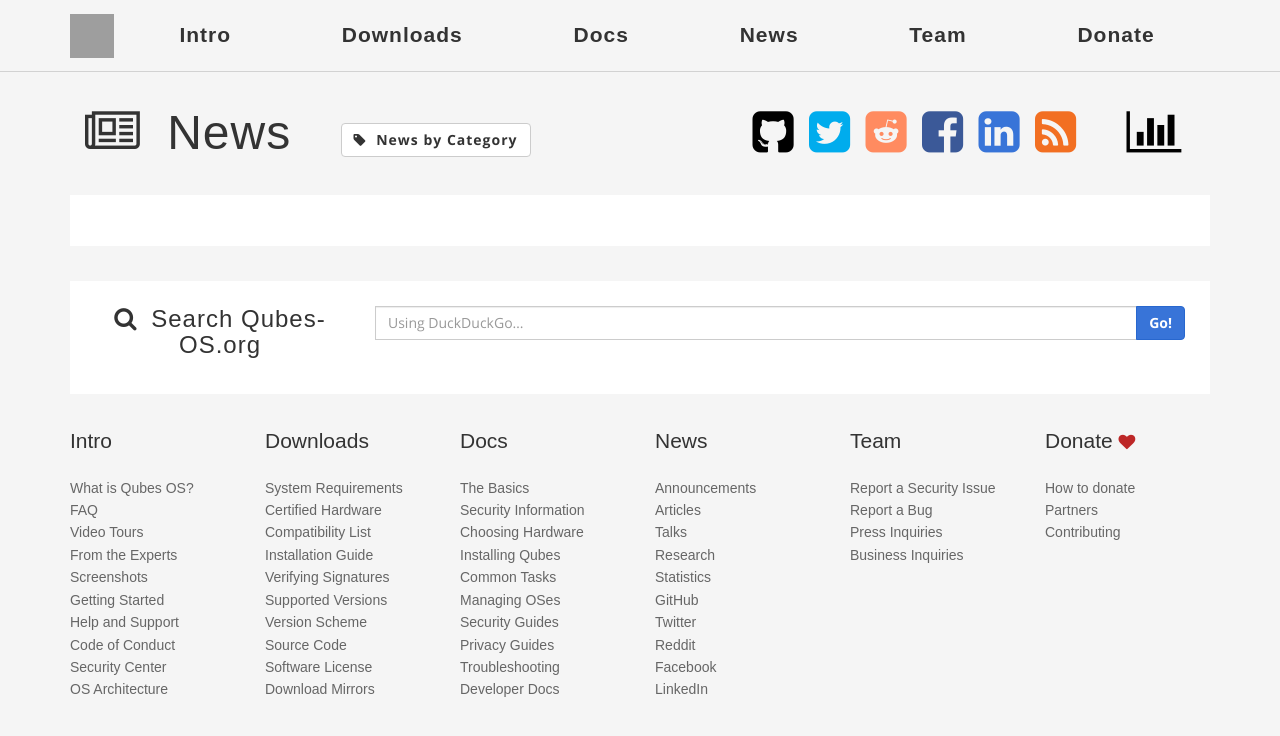
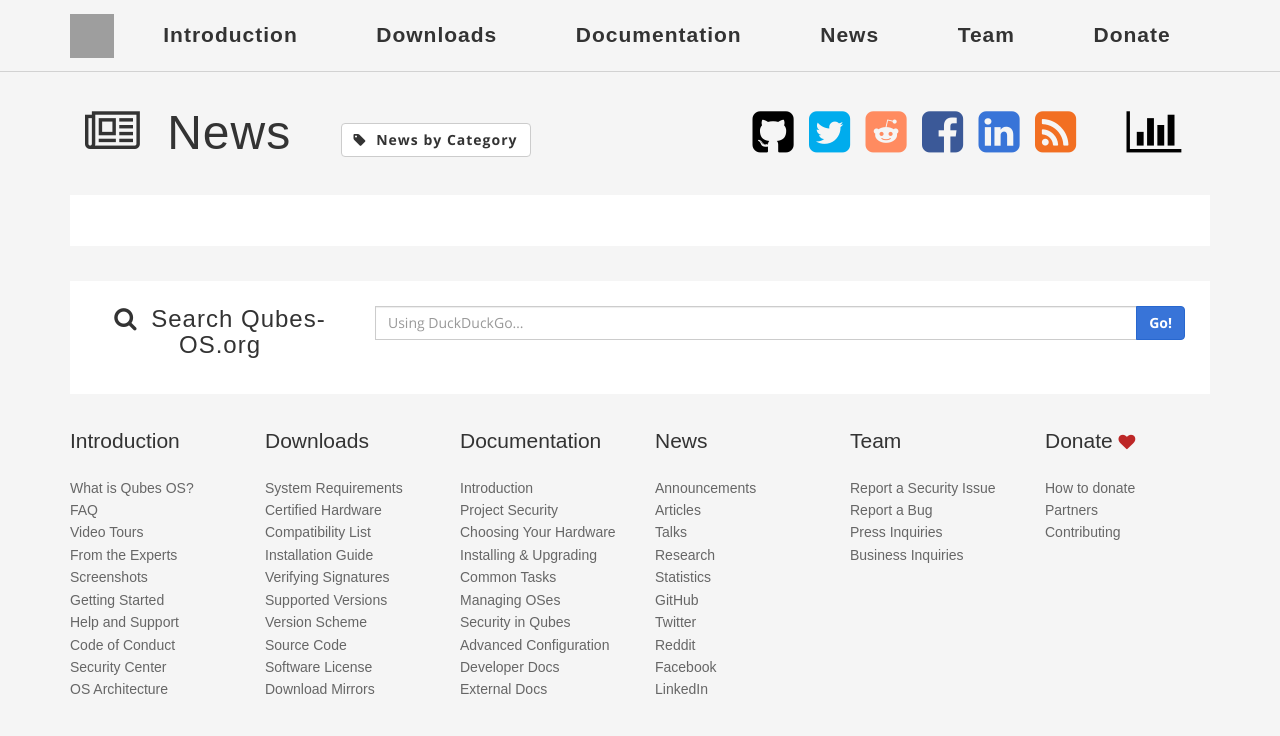
Before and after one commit to QubesOS/qubesos.github.io, a Jekyll site: the page built from news/index.html, in a window 1280 px wide, cut to the strip 0-741 px from the top of the page. Shown: the top 736 px of the strip. Built offline with Jekyll 4.4.1, drawn with Linux system fonts in a browser that asks for light colours; some web fonts are replaced; grey boxes are pictures that could not be loaded.

Commit message:
Reorganize docs to account for new "External" section
QubesOS/qubes-issues#4693

```diff
--- a/_data/architecture.yml
+++ b/_data/architecture.yml
@@ -1,4 +1,4 @@
-- title: Intro
+- title: Introduction
   url: /intro/
   icon: fa-flag
   sub-pages:
@@ -53,31 +53,30 @@
   - title: Download Mirrors
     url: /downloads/#mirrors
 
-- title: Docs
+- title: Documentation
   url: /doc/
   icon: fa-book
   sub-pages:
-  - title: The Basics
-    url: /doc/#the-basics
-  - title: Security Information
-    url: /doc/#security-information
-  - title: Choosing Hardware
+  - title: Introduction
+    url: /doc/#introduction
+  - title: Project Security
+    url: /doc/#project-security
+  - title: Choosing Your Hardware
     url: /doc/#choosing-your-hardware
-  - title: Installing Qubes
-    url: /doc/#installing--upgrading-qubes
+  - title: Installing & Upgrading
+    url: /doc/#downloading-installing-and-upgrading-qubes
   - title: Common Tasks
     url: /doc/#common-tasks
   - title: Managing OSes
     url: /doc/#managing-operating-systems-within-qubes
-  - title: Security Guides
-    url: /doc/#security-guides
-  - title: Privacy Guides
-    url: /doc/#privacy-guides
-  - title: Troubleshooting
-    url: /doc/#troubleshooting
+  - title: Security in Qubes
+    url: /doc/#security-in-qubes
+  - title: Advanced Configuration
+    url: /doc/#advanced-configuration
   - title: Developer Docs
     url: /doc/#developer-documentation
-
+  - title: External Docs
+    url: /doc/#external-documentation
 
 - title: News
   url: /news/
--- a/_data/doc.yml
+++ b/_data/doc.yml
@@ -1,59 +1,14 @@
+- category: Introduction
+  folder: introduction
+
+- category: Project Security
+  folder: project-security
+
 - category: User Documentation
-  topics:
-
-  - title: User Basics
-    folder: basics_user
-
-  - title: Security Information
-    folder: security-info
-
-  - title: Choosing Your Hardware
-    folder: hardware
-
-  - title: Installing & Upgrading Qubes
-    folder: installing
-
-  - title: Common Tasks
-    folder: common-tasks
-
-  - title: Managing Operating Systems
-    folder: managing-os
-
-  - title: Security Guides
-    folder: security
-
-  - title: Privacy Guides
-    folder: privacy
-
-  - title: Configuration Guides
-    folder: configuration
-
-  - title: Customization Guides
-    folder: customization
-
-  - title: Troubleshooting
-    folder: troubleshooting
-
-  - title: Reference Pages
-    folder: reference
+  folder: user
 
 - category: Developer Documentation
-  topics:
+  folder: developer
 
-  - title: Developer Basics
-    folder: basics_dev
-
-  - title: System
-    folder: system
-
-  - title: Services
-    folder: services
-
-  - title: Debugging
-    folder: debugging
-
-  - title: Building
-    folder: building
-
-  - title: Releases
-    folder: releases
+- category: External Documentation
+  folder: external
```
